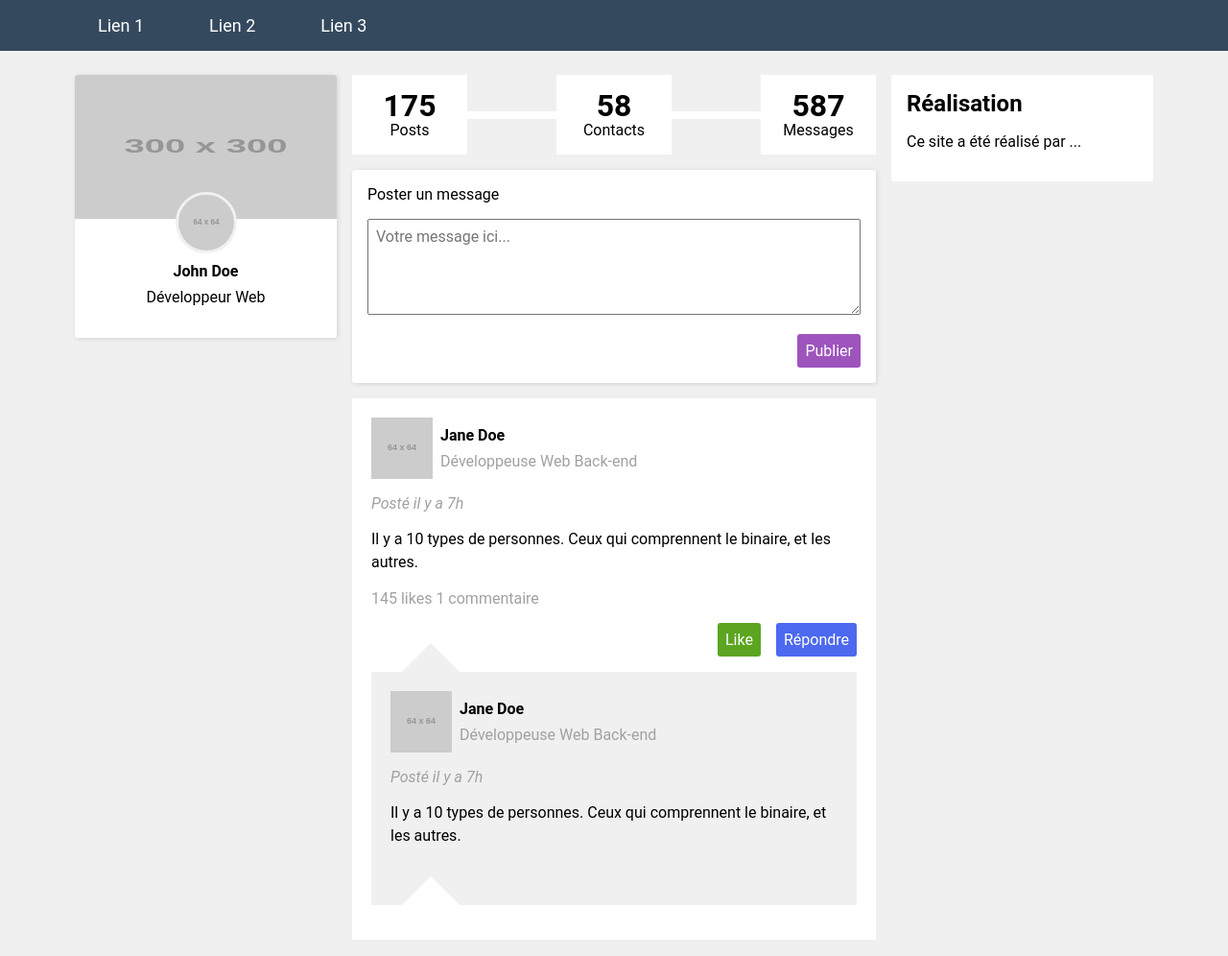
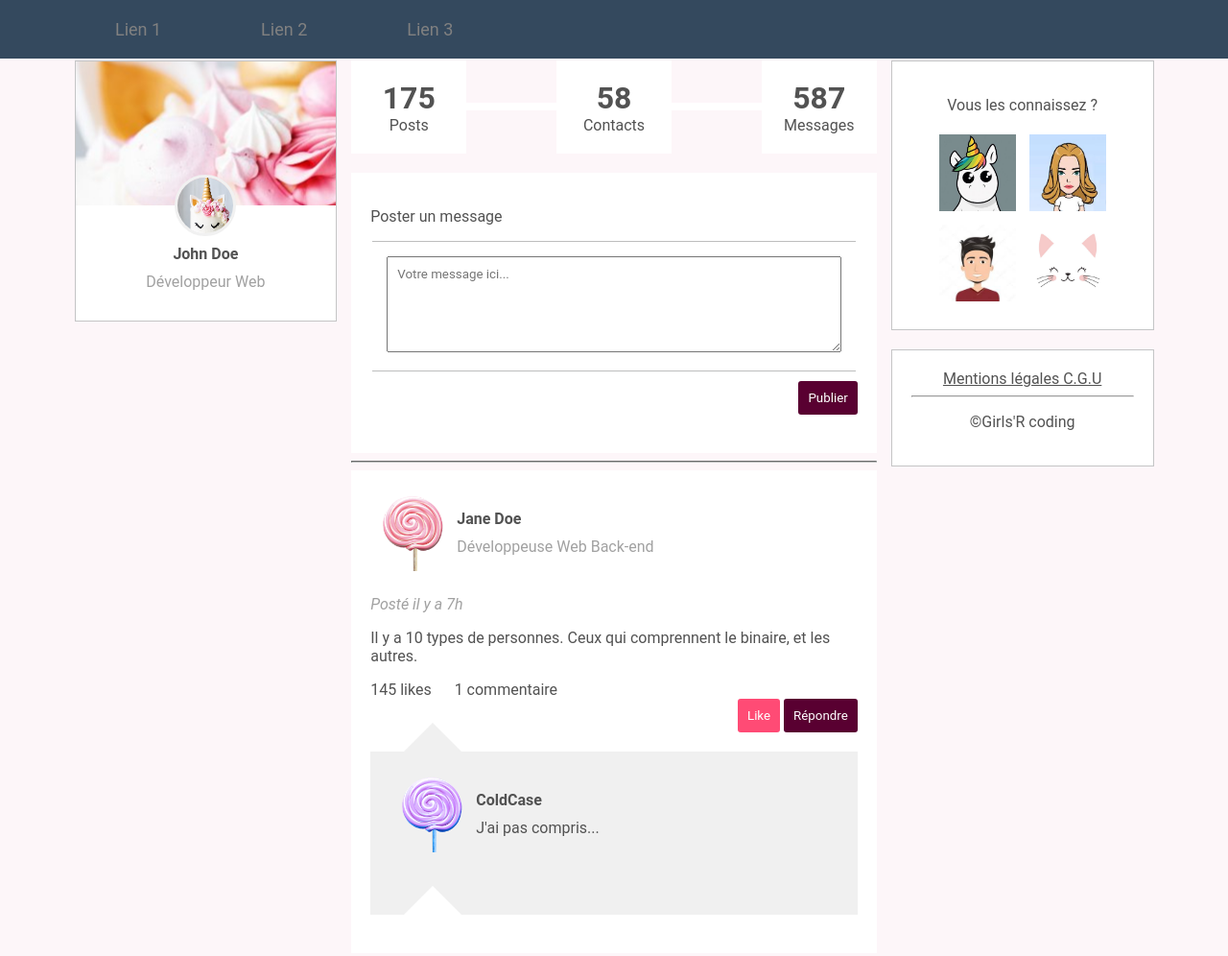
Before and after one commit to AllanBON/Girls-R-Coding, a plain HTML site: page index.html in a window 1280 px wide. Shown: the whole page at 96% size. Drawn offline with Linux system fonts and the light colour scheme; placeholder pictures from the web are drawn by us.

Commit message:
Ajout modifications Sandra
modification de la page index et de son css

```diff
--- /dev/null
+++ b/assets/css/index.css
@@ -0,0 +1,383 @@
+:root {
+    --background-menu-grey: #f0f0f0;
+    --background-menu-white: #fff;
+    --background-menu-light: #34495e;
+    --background-menu-dark: #49698a;
+    --dimensionTriangle: 30px;
+  }
+
+  body, html {
+    min-height: 100%;
+    background-color: #fdf6f9; /*couleur de fond*/
+    margin: 0;
+    padding: 0;
+  }
+
+  * {
+    font-family: 'Roboto', sans-serif; /* police*/
+    color: #525252; /* couleur police*/
+    box-sizing: border-box;
+  }
+
+  nav>a {
+    display: block;
+    padding: 20px 50px;
+    color: grey;
+    font-size: 18px;
+    text-decoration: none;
+  }
+
+  nav>a:hover {
+    background-color: var(--background-menu-grey);
+  }
+
+  .menu > .container-global > button {
+    border: none;
+    width: 100%;
+    height: 50px;
+    background-color: var(--background-menu-light);
+  }
+
+  .menu {
+    position: fixed;
+    width: 100%;
+    z-index: 10000;
+  }
+
+  .menu > .container-global > .nav-mobile {
+    width: 300px;
+    height: 100vh;
+    background-color: var(--background-menu-white);
+  }
+
+  .nav-mobile {
+    position: absolute;
+    width: 300px;
+    left: -100%;
+    transition: left 0.2s cubic-bezier(0.4, 0, 0.2, 1);
+  }
+
+  .menu > .container-global > button:focus+.nav-mobile {
+    left: 0px;
+  }
+
+  .container-global {
+    width: 100%;
+    margin: 0 auto;
+    padding-top: 55px;
+  }
+  .menu > .container-global {
+    padding-top: 0;
+  }
+
+  .container-1, .container-2, .container-3 {
+    width: 100%;
+    margin-bottom: 20px;
+  }
+
+  .element-1, .element-2, .element-3 {
+    margin: auto;
+  }
+
+  .element-1 {
+    background-color: #f1f1f1;
+    height: 250px;
+  }
+
+  .element-2 {
+    background-color: #ececec;
+    height: 500px;
+  }
+
+  .element-3 {
+    background-color: #f1f1f1;
+    height: 250px;
+  }
+
+  .medium-pic {
+    width: 80px;
+    height: 80px;
+    margin: 5px;
+  }
+
+  .padding {
+    padding: 20px 20px;
+  }
+  button > svg {
+    fill: #fff;
+  }
+  @media screen and (min-width: 576px) {
+    .container-1, .container-2, .container-3 {
+      width: 50%;
+      padding: 7.5px;
+    }
+    .container-1, .container-3 {
+      float: left;
+    }
+    .container-2 {
+      float: right;
+    }
+  }
+
+  @media (min-width: 1140px) {
+    .container-global {
+      padding-top: 55px;
+      width: 1140px;
+      display: flex;
+    }
+    .menu > .container-global {
+      padding-top: 0px;
+    }
+    .container-1, .container-3 {
+      flex: 1;
+    }
+    .container-2 {
+      flex: 2;
+    }
+    .menu {
+      width: 100%;
+      height: inherit;
+      background-color: var(--background-menu-light);
+    }
+    .menu > .container-global > button {
+      display: none;
+    }
+    .menu > .container-global > .nav-mobile {
+      position: static;
+      width: 100%;
+      margin: 0 auto;
+      background-color: transparent;
+      height: initial;
+      transition: none;
+    }
+    nav>a {
+      display: inline-block;
+      color: grey; /* couleur des liens de la navigation*/
+      -webkit-transition: background-color 0.2s ease-out;
+      -moz-transition: background-color 0.2s ease-out;
+      -o-transition: background-color 0.2s ease-out;
+      transition: background-color 0.2s ease-out;
+    }
+    nav>a:hover {
+      background-color: var(--background-menu-dark);
+      -webkit-transition: none;
+      -moz-transition: none;
+      -o-transition: none;
+      transition: none;
+    }
+
+  }
+
+  /*----------------Profil Component----------------*/
+
+  .background-profil {
+    width: 100%;
+    height: 150px;
+    background-image: url('../../assets/images/bg.jpg');
+    background-position: center ;
+  }
+
+  .aside-element {
+    min-width: 200px;
+    overflow: hidden;
+    border: 1px solid #c4c5c6;
+    margin-bottom: 20px;
+    background-color: var(--background-menu-white);
+  }
+
+  .center {
+    margin-left: auto;
+    margin-right: auto;
+    text-align: center;
+  }
+
+  .infos {
+    --dimImgProfil: 64px;
+    position: relative;
+    top: calc(-1 * var(--dimImgProfil) / 2);
+    width: var(--dimImgProfil);
+    height: var(--dimImgProfil);
+    left: calc(50% - var(--dimImgProfil) / 2);
+  }
+
+  .round {
+    border-radius: 100%;
+    border: 3px solid #f1f1f1;
+  }
+
+  .body-profil {
+    --heightBody: 120px;
+    display: block;
+    position: relative;
+    background-color: var(--background-menu-white);
+    height: var(--heightBody);
+  }
+
+  .center-all {
+    top: calc(var(--heightBody) / 2 - 19px);
+    margin: 0 auto;
+    position: absolute;
+    text-align: center;
+    width: 100%;
+  }
+
+  .center-all > b {
+    display: block;
+    margin-bottom: 10px;
+  }
+  /*--------------------Main Component--------------------*/
+    /*------------Nombres-------------------*/
+  .main-element:first-child {
+    margin-bottom: 20px;
+  }
+  .main-element {
+    position: relative;
+    overflow: hidden; /* empeche le depassement de l'input avec la prop "float" */
+    z-index: 1;
+  }
+  .flex {
+    display: flex;
+    justify-content: space-between;
+  }
+  .bg-white {
+    background-color: var(--background-menu-white);
+  }
+  .number-infos {
+    display: block;
+    width: 120px;
+    background-color: var(--background-menu-white);
+    text-align: center;
+  }
+  .deco-line {
+    position: absolute;
+    left: 0;
+    top: calc(50% - var(--heightLine)/2);
+    content: '';
+    width: 100%;
+    --heightLine: 8px;
+    height: var(--heightLine);
+    background-color: var(--background-menu-white);
+    z-index: -1;
+    -webkit-transition: background-color 0.2s ease-out;
+    -moz-transition: background-color 0.2s ease-out;
+    -o-transition: background-color 0.2s ease-out;
+    transition: background-color 0.2s ease-out;
+  }
+  .number-infos:nth-child(2):hover > .deco-line {
+    background-color: var(--background-menu-dark);
+    /* -webkit-transition: none;
+    -moz-transition: none;
+    -o-transition: none;
+    transition: none; */
+  }
+  .number-infos > strong + span {
+    display: block;
+  }
+  .number-infos > strong {
+    font-size: 32px;
+  }
+
+    /*------------Message-------------------*/
+  .message > fieldset {
+    border: none;
+    border-top: 1px solid #bdbebe;
+    border-bottom: 1px solid #bdbebe;
+    padding: 15px;
+    margin-bottom: 10px;
+  }
+  .message textarea {
+    width: 100%;
+    min-height: 100px;
+    padding: 10px;
+    resize: vertical;
+  }
+  .control-group {
+    margin-bottom: 20px;
+      float: right;
+  }
+  .submit {
+    padding: 10px;
+    background-color: #590031; /*couleur du bouton de publication*/
+    color: white;
+    border-style: none;
+    border-radius: 3px;
+    cursor: pointer;
+    -webkit-transition: background-color 0.2s ease-out;
+    -moz-transition: background-color 0.2s ease-out;
+    -o-transition: background-color 0.2s ease-out;
+    transition: background-color 0.2s ease-out;
+  }
+  .submit:hover {
+    background-color: #810047; /*couleur du bouton de publication survolé*/
+    -webkit-transition: none;
+    -moz-transition: none;
+    -o-transition: none;
+    transition: none;
+  }
+  .bg-green {
+    background-color: #ff4b75; /*couleur du bouton like*/
+  }
+  .bg-green:hover {
+    background-color: #e1214e; /*couleur du bouton like survolé*/
+  }
+  .bg-blue {
+    background-color: #590031; /*couleur du bouton répondre*/
+  }
+  .bg-blue:hover {
+    background-color: #810047; /*couleur du bouton répondre survolé*/
+  }
+    /*------------hr-------------------*/
+  .container-1 hr {
+    margin-top: 9px;
+    border: none;
+    border-top: 2px solid #9e54bd; /*couleur du bouton répondre survolé*/
+    margin-bottom: 9px;
+  }
+  .container-2 hr {
+    border-color: #bdbebe; /*couleur du bouton répondre survolé*/
+  }
+
+    /*------------Post-------------------*/
+  .post-header {
+    display: flex;
+    align-items: center;
+    position: relative;
+    margin-bottom: 20px;
+  }
+
+  .post-header b {
+    display: block;
+    margin-bottom: 10px;
+  }
+
+  .text-light, i {
+    color: #a1a1a1;
+  }
+  .feedback-element {
+    padding-right: 20px;
+  }
+  .commentaire {
+    display: flex;
+    padding-bottom: 40px;
+    margin-bottom: 20px;
+    clear: both;
+    position: relative;
+    background-color: var(--background-menu-grey);
+  }
+  .triangle {
+    width: 0;
+    height: 0;
+    left: 35px;
+    border-left: var(--dimensionTriangle) solid transparent;
+    border-right: var(--dimensionTriangle) solid transparent;
+
+    position: absolute;
+  }
+  .triangle-top {
+    border-bottom: var(--dimensionTriangle) solid var(--background-menu-grey);
+    top: calc(-1*var(--dimensionTriangle));
+  }
+  .triangle-bottom {
+    border-bottom: var(--dimensionTriangle) solid var(--background-menu-white);
+    bottom: 0;
+  }
--- a/index.html
+++ b/index.html
@@ -3,178 +3,138 @@
 
 <head>
   <meta charset="utf-8">
-  <title>Site de ...</title>
-  <link rel="stylesheet" href="./assets/css/base.css">
-  <link rel="stylesheet" href="./assets/css/custom.css">
-  <link rel="stylesheet" href="./assets/css/utility.css">
+  <title></title>
+  <link rel="stylesheet" href="./assets/css/index.css">
   <meta name="viewport" content="width=device-width" />
 </head>
 
 <body>
-
-
-
-  <!-- Composant de la barre de menu -->
   <div class="menu">
     <div class="container-global">
 
-      <button class="menu__button" type="button" name="button">
+      <button type="button" name="button">
         <svg class="icon" height="24" viewBox="0 0 24 24" width="24" xmlns="http://www.w3.org/2000/svg">
-          <path d="M0 0h24v24H0z" fill="none" />
-          <path d="M3 18h18v-2H3v2zm0-5h18v-2H3v2zm0-7v2h18V6H3z" />
+            <path d="M0 0h24v24H0z" fill="none"/>
+            <path d="M3 18h18v-2H3v2zm0-5h18v-2H3v2zm0-7v2h18V6H3z"/>
         </svg>
       </button>
-      <nav class="menu__navigation menu__navigation--mobile">
-        <a class="menu__link" href="#">Lien 1</a>
-        <a class="menu__link" href="#">Lien 2</a>
-        <a class="menu__link" href="#">Lien 3</a>
+      <nav class="nav nav-left nav-mobile">
+        <a href="#">Lien 1</a>
+        <a href="#">Lien 2</a>
+        <a href="#">Lien 3</a>
       </nav>
     </div>
+
   </div>
-  <!-- fin de Composant -->
-
   <div class="container-global">
-
-
     <aside class="container-1">
 
-      <!-- Composant de la carte profil -->
-      <div class="profil-card aside-element">
-        <img src="https://via.placeholder.com/300" class="profil-card__background">
-        <div class="profil-card__body">
+      <div class="aside-element">
 
-          <img src="https://via.placeholder.com/64" class="profil-card__avatar" />
+          <div class="background-profil"></div>
+          <div class="body-profil">
+            <img src="./assets/images/logo.png" class="round infos"/>
+            <div class="center-all">
 
-          <div class="profil-card__infos">
+              <b>John Doe</b>
+              <div class="text-light">Développeur Web</div>
 
-            <!-- Exercice 1 : Changer votre nom... -->
-            <b class="profil-card__title">John Doe</b>
-            <div class="text-light">Développeur Web</div>
+            </div>
+          </div>
+
+      </div>
+    </aside>
+    <div class="container-2">
+      <div class="main-element flex">
+        <div class="number-infos padding">
+          <strong>175</strong>
+          <span>Posts</span>
+        </div>
+        <div class="number-infos padding">
+          <strong>58</strong>
+          <span>Contacts</span>
+          <div class="deco-line">
+
           </div>
         </div>
-      </div>
-      <!-- Fin de Composant -->
-
-
-    </aside>
-
-
-    <div class="container-2">
-
-      <!-- Composant de la barre d'information -->
-      <div class="info-bar margin-bottom">
-        <div class="info-bar__item">
-          <strong class="info-bar__value">175</strong>
-          <span class="info-bar__label">Posts</span>
-        </div>
-        <div class="info-bar__item">
-          <strong class="info-bar__value">58</strong>
-          <span class="info-bar__label">Contacts</span>
-          <div class="info-bar__deco-line"></div>
-        </div>
-        <div class="info-bar__item">
-          <strong class="info-bar__value">587</strong>
-          <span class="info-bar__label">Messages</span>
+        <div class="number-infos padding">
+          <strong>587</strong>
+          <span>Messages</span>
         </div>
       </div>
-      <!-- Fin de Composant -->
+      <div class="main-element padding bg-white">
+        <p>Poster un message</p>
+        <form class="message" action="index.html" method="post">
+          <fieldset>
+            <textarea name="message" placeholder="Votre message ici..."></textarea>
 
+          </fieldset>
+          <div class="control-group">
+            <input type="submit" name="publier" value="Publier" class="submit">
+          </div>
+          </form>
+      </div>
+      <hr>
+      <div class="main-element padding bg-white">
+        <div class="post-header">
+          <img src="./assets/images/logo_bonbon.png" alt="" class="medium-pic">
+          <div>
+            <b>Jane Doe</b>
+            <div class="text-light">Développeuse Web Back-end</div>
+          </div>
+        </div>
+        <i>Posté il y a 7h</i>
+        <p class="post-description">
+          Il y a 10 types de personnes. Ceux qui comprennent le binaire, et les autres.
+        </p>
+        <aside class="post-feedback text-light">
+          <span class="feedback-element">
+            145 likes
+          </span>
+          <span class="feedback-element">
+            1 commentaire
+          </span>
+        </aside>
+        <div class="control-group">
+          <button type="button" name="like" class="submit bg-green">Like</button>
+          <button type="button" name="repondre" class="submit bg-blue">Répondre</button>
+        </div>
+        <div class="commentaire padding">
+          <div class="triangle triangle-top"></div>
+          <div class="triangle triangle-bottom"></div>
+          <div class="post-header">
+            <img src="./assets/images/logo_bonbon_b.png" alt="" class="medium-pic">
+            <div class="commentaire-infos">
 
-      <!-- Composant de la zone de publication -->
-      <div class="poster-message margin-bottom">
-        <p class="poster-message__title">Poster un message</p>
-        <form class="poster-message__form" action="javascript:void(0)" method="post">
-            <textarea
-              name="message"
-              placeholder="Votre message ici..."
-              class="poster-message__textarea js-publish-message"></textarea>
-          <div class="poster-message__actions">
-            <input
-              type="submit"
-              name="publier"
-              value="Publier"
-              class="poster-message__publish js-publish-action">
+              <b>ColdCase</b>
+              <div class="commentaire-content">
+                J'ai pas compris...
+              </div>
+
+            </div>
           </div>
-        </form>
-      </div>
-      <!-- Fin de Composant -->
 
-
-      <div class="js-publish-container">
-
-        <article>
-
-          <!-- Composant d'un post -->
-          <div class="post post--white-bg">
-            <div class="post__header post-header">
-              <img src="https://via.placeholder.com/64" alt="" class="post__avatar">
-              <div>
-                <b class="post__author">Jane Doe</b>
-                <div class="post__author-info post__author-info--light">Développeuse Web Back-end</div>
-              </div>
-            </div>
-
-            <i class="post__date post__date--light">Posté il y a 7h</i>
-            <p class="post__description">
-              Il y a 10 types de personnes. Ceux qui comprennent le binaire, et les autres.
-            </p>
-
-            <aside class="feedback">
-              <span class="feedback-item">
-                145 likes
-              </span>
-              <span class="feedback-item">
-                1 commentaire
-              </span>
-            </aside>
-
-            <div class="post__actions">
-              <button type="button" name="like" class="post__button post__button--like">Like</button>
-              <button type="button" name="repondre" class="post__button post__button--answer">Répondre</button>
-            </div>
-
-            <!-- Composant d'un commentaire de post -->
-            <div class="comment">
-              <div class="comment__triangle comment__triangle--top"></div>
-              <div class="comment__triangle comment__triangle--bottom"></div>
-
-              <div class="post">
-                <div class="post__header">
-                  <img src="https://via.placeholder.com/64" alt="" class="post__avatar">
-                  <div>
-                    <b class="post__author">Jane Doe</b>
-                    <div class="post__author-info post__author-info--light">Développeuse Web Back-end</div>
-                  </div>
-                </div>
-                <i class="post__date post__date--light">Posté il y a 7h</i>
-                <p class="post__description post__description--no-margin-bottom">
-                  Il y a 10 types de personnes. Ceux qui comprennent le binaire, et les autres.
-                </p>
-              </div>
-            </div>
-            <!-- Fin de Composant -->
-
-          </div>
-          <!-- Fin de Composant -->
-
-        </article>
+        </div>
 
       </div>
     </div>
-
-
-    <!-- Composant d'un commentaire de post -->
     <aside class="container-3">
-      <div class="copyright">
-        <div class="copyright__title">Réalisation</div>
-        <p class="copyright__author">Ce site a été réalisé par ...</p>
+      <div class="aside-element center padding">
+        <p>Vous les connaissez ?</p>
+        <div>
+          <img src="./assets/images/avatar_01.jpg" alt="" class="medium-pic">
+          <img src="./assets/images/avatar_02.png" alt="" class="medium-pic">
+          <img src="./assets/images/avatar_03.jpg" alt="" class="medium-pic">
+          <img src="./assets/images/avatar_04.jpg" alt="" class="medium-pic">
+        </div>
+      </div>
+      <div class="aside-element center padding">
+        <a href="#">Mentions légales C.G.U</a>
+        <hr>
+        <p>	&copy;Girls'R coding</p>
       </div>
     </aside>
-    <!-- Fin de Composant -->
-
   </div>
-
-  <script src="./assets/js/main.js"></script>
 </body>
 
 </html>
```
Also changed, not shown: page_profil.html (+1 -1 lines), assets/css/profil.css (renamed from assets/css/style.css), assets/images/avatar_01.jpg (added), assets/images/avatar_02.png (added), assets/images/avatar_03.jpg (added), assets/images/avatar_04.jpg (added), assets/images/bg.jpg (added), assets/images/logo.png (added), assets/images/logo_bonbon.png (added), assets/images/logo_bonbon_b.png (added).
